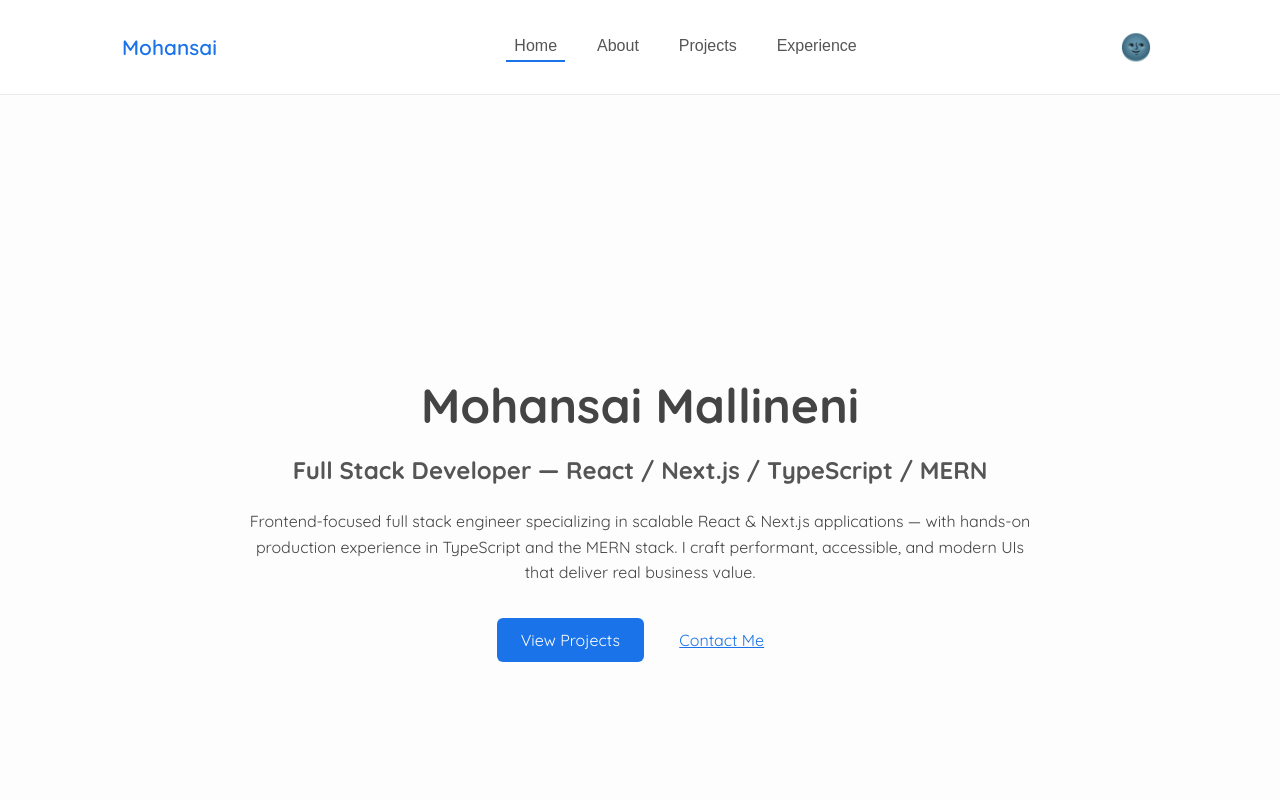
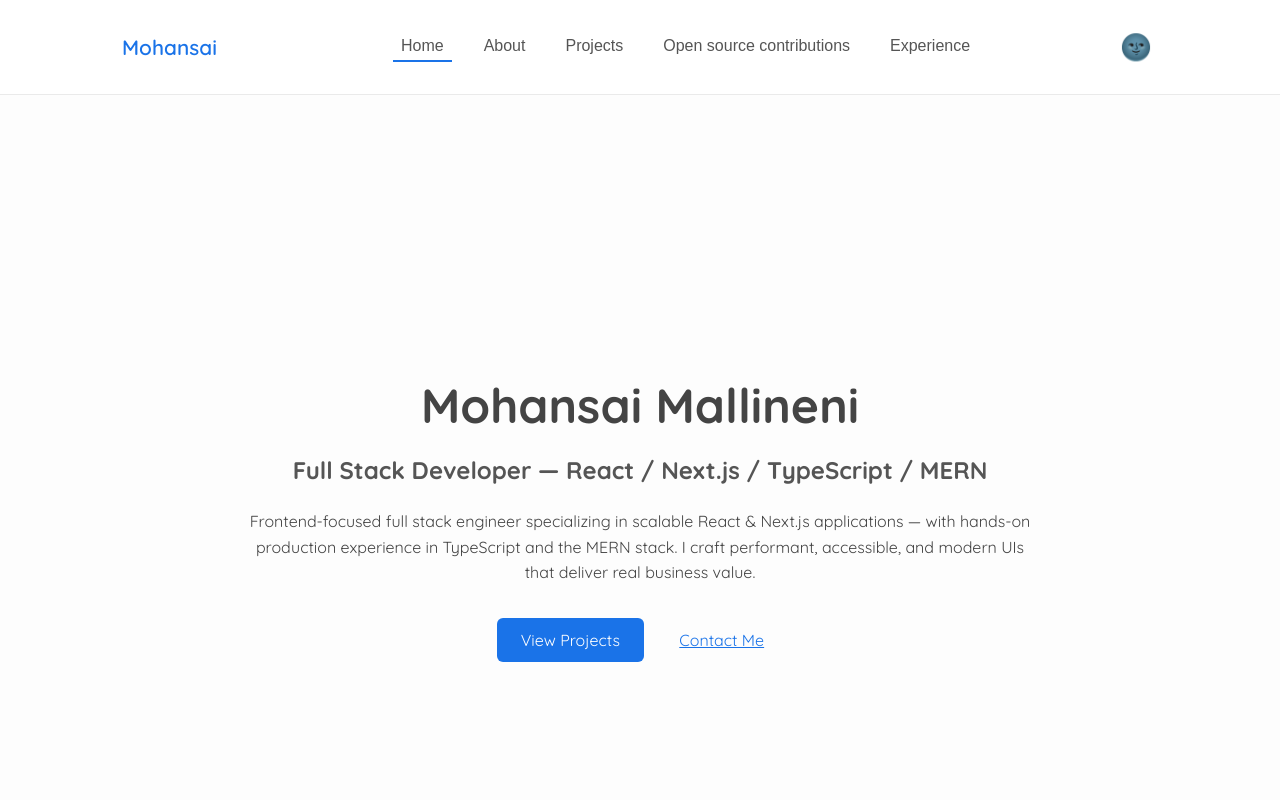
Before and after one commit to Mohansai-M/myPortfolio, a Next.js app: page / in a window 1280 px wide. Shown: the top 800 px of the page. Built offline with nearby package versions, Linux system fonts and the light colour scheme.

Commit message:
UI fine tuning

```diff
--- a/src/app/components/Navbar.jsx
+++ b/src/app/components/Navbar.jsx
@@ -6,7 +6,7 @@ import ThemeToggle from "./ThemeToggle";
 import { useSelector } from "react-redux";
 import { motion, AnimatePresence } from "framer-motion";
 
-const sections = ["home", "about", "projects", "experience"];
+const sections = ["home", "about", "projects", "open source contributions", "experience"];
 
 const Navbar = () => {
   const [activeSection, setActiveSection] = useState("home");
--- a/src/app/page.js
+++ b/src/app/page.js
@@ -17,7 +17,7 @@ export default function Home() {
         <section id="home"><HeroSection /></section>
         <section id="about"><AboutSection /></section>
         <section id="projects"><ProjectsSection /></section>
-        <section id="opensource"><OpenSourceSection /></section>
+        <section id="open source contributions"><OpenSourceSection /></section>
         <section id="experience"><WorkSection /></section>
         <section id="awards"><AwardsSection /></section>
         <section id="contact"><ContactSection /></section>
```
